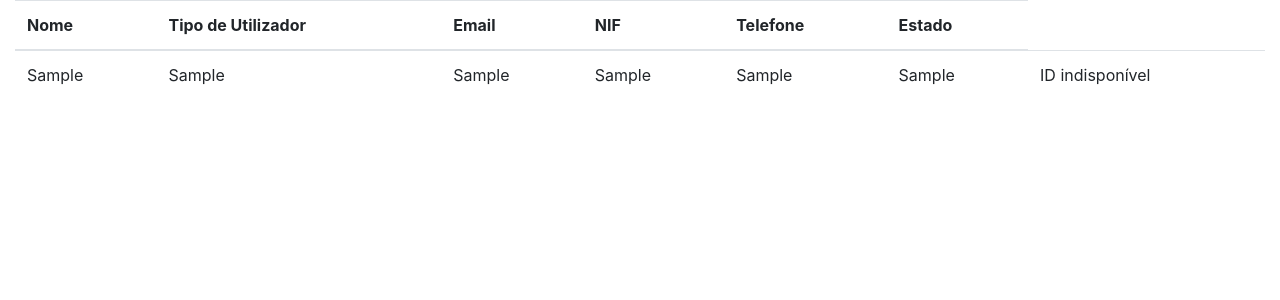
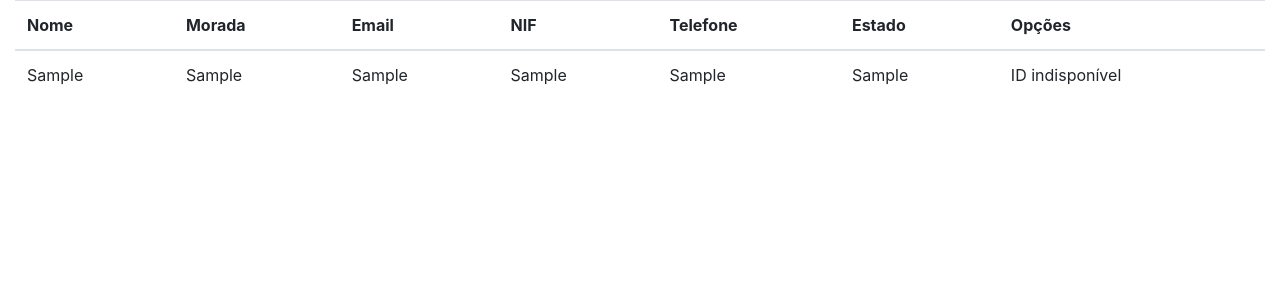
Before and after one commit to JoaoMatias15/Base-de-Dados-2-Projeto-Final-Grupo-15, a Django app: template 15-ProjFinalBD2 23 24/PCBusca_Projeto/PCBusca_ProjetoApp/templates/admin/listar_utilizadores.html in a window 1280 px wide. Shown: the part 56-356 px from the top of the page. Run offline with Django 4.2, Linux system fonts and the light colour scheme; the template is opened without the code that fills it: most values are stand-ins (such as "Sample title", 1, 10 or a date in 2020); some libraries are stand-ins or nearby versions.

Commit message:
commit bd2 users
commit bd2 users

```diff
--- a/15-ProjFinalBD2 23 24/PCBusca_Projeto/PCBusca_ProjetoApp/templates/admin/listar_utilizadores.html
+++ b/15-ProjFinalBD2 23 24/PCBusca_Projeto/PCBusca_ProjetoApp/templates/admin/listar_utilizadores.html
@@ -6,29 +6,30 @@
   <thead>
       <tr>
         <th>Nome</th>
-        <th>Tipo de Utilizador</th>
+        <th>Morada</th>
         <th>Email</th>
         <th>NIF</th>
         <th>Telefone</th>
         <th>Estado</th>
+        <th>Opções</th>
       </tr>
   </thead>
   <tbody>
     {% for user in utilizadores %}
     <tr>
       <td>{{ user.2 }}</td>  {# nome #}
-      <td>{{ user.9 }}</td>  {# tipo_utilizador_id #}
+      <td>{{ user.1 }}</td>  {# morada #}
       <td>{{ user.3 }}</td>  {# email #}
       <td>{{ user.5 }}</td>  {# NIF #}
       <td>{{ user.4 }}</td>  {# telemovel #}
       <td>{{ user.8 }}</td>  {# estado #}
       <td>
         {% if user.0 %}
-          {% comment %} <a href="{% url 'PCBusca_ProjetoApp:editar_utilizador' user.0 %}" class="btn btn-primary">Editar</a> {% endcomment %}
-          {% comment %} <form method="post" action="{% url 'PCBusca_ProjetoApp:apagar_utilizador' user.0 %}">
+          <a href="{% url 'editar_utilizador' user.0 %}" class="btn btn-primary">Editar</a>
+           <form method="post" action="{% url 'apagar_utilizador' user.0 %}">
             {% csrf_token %}
             <input type="submit" value="Excluir" class="btn btn-danger">
-          </form> {% endcomment %}
+          </form>
         {% else %}
           <p>ID indisponível</p>
         {% endif %}
```
Also changed, not shown: 15-ProjFinalBD2 23 24/PCBusca_Projeto/PCBusca_ProjetoApp/templates/admin/editar_utilizador.html (+8 -8 lines), 15-ProjFinalBD2 23 24/PCBusca_Projeto/PCBusca_ProjetoApp/views.py (+7 -7 lines).
